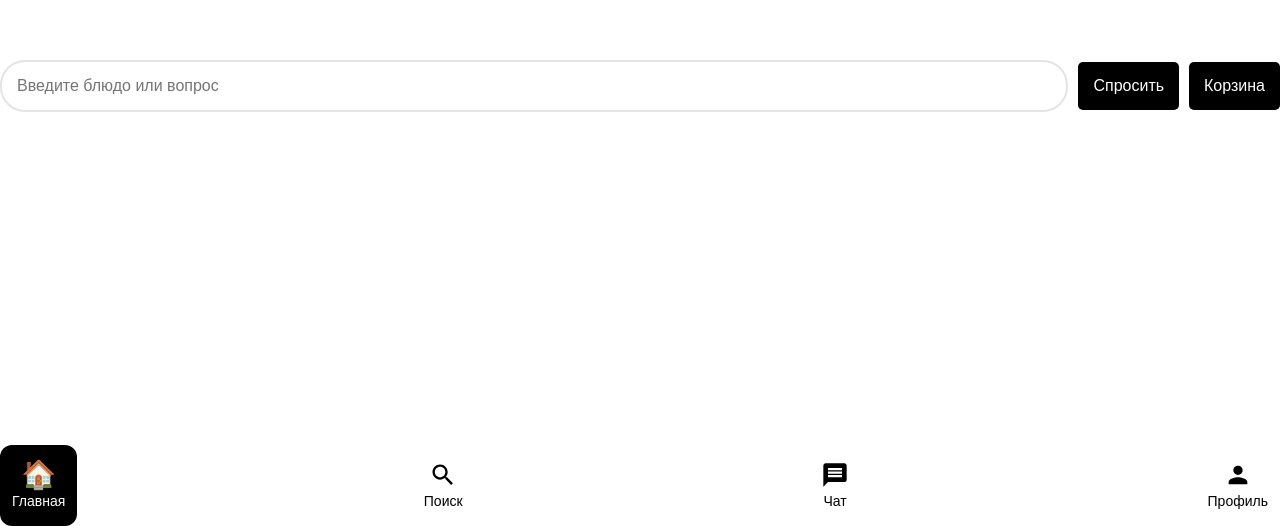
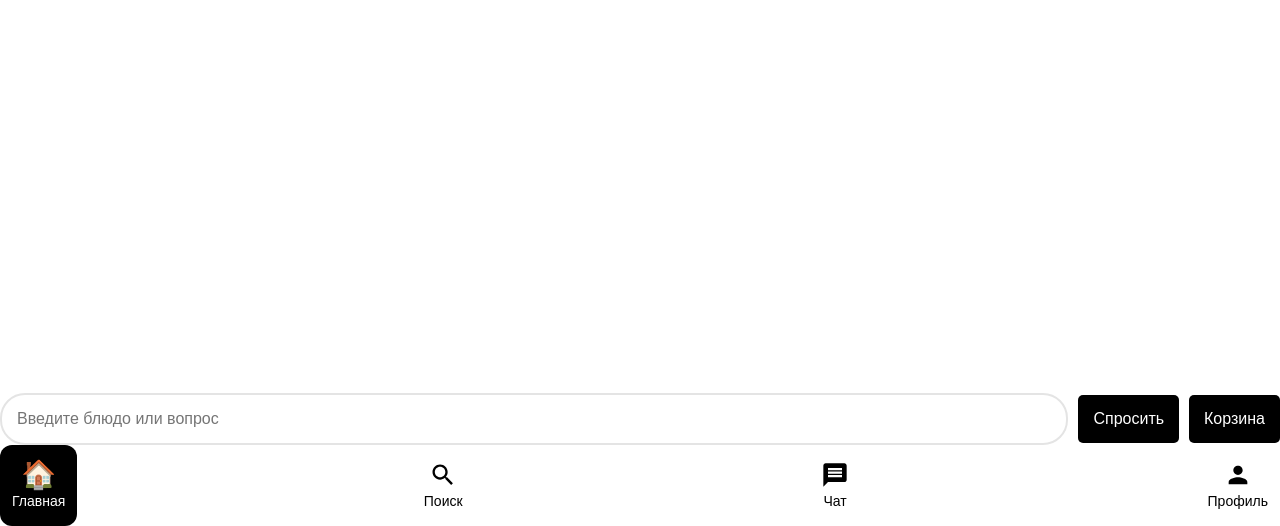
Before and after one commit to deniserokhin1/restaurant-chat-bot-client, a Vue app: page / in a window 1280 px wide. Shown: the part 274-800 px from the top of the page. Built offline with nearby package versions, Linux system fonts and the light colour scheme.

Commit message:
тест

```diff
--- a/src/app/App.vue
+++ b/src/app/App.vue
@@ -63,7 +63,7 @@ body {
     padding-right: calc(var(--tg-safe-area-inset-right) + 8px);
     display: flex;
     flex-direction: column;
-    justify-content: space-between;
+    justify-content: end;
     box-sizing: border-box;
     transition: all 0.2s cubic-bezier(0.25, 0.46, 0.45, 0.94);
 }
--- a/src/widgets/СhatFeed/ui/СhatFeed.vue
+++ b/src/widgets/СhatFeed/ui/СhatFeed.vue
@@ -97,6 +97,7 @@ onBeforeUnmount(() => {
 
 .wrapper {
     display: flex;
+    flex-grow: 1;
     flex-direction: column;
     row-gap: 16px;
     overflow-y: scroll;
```
